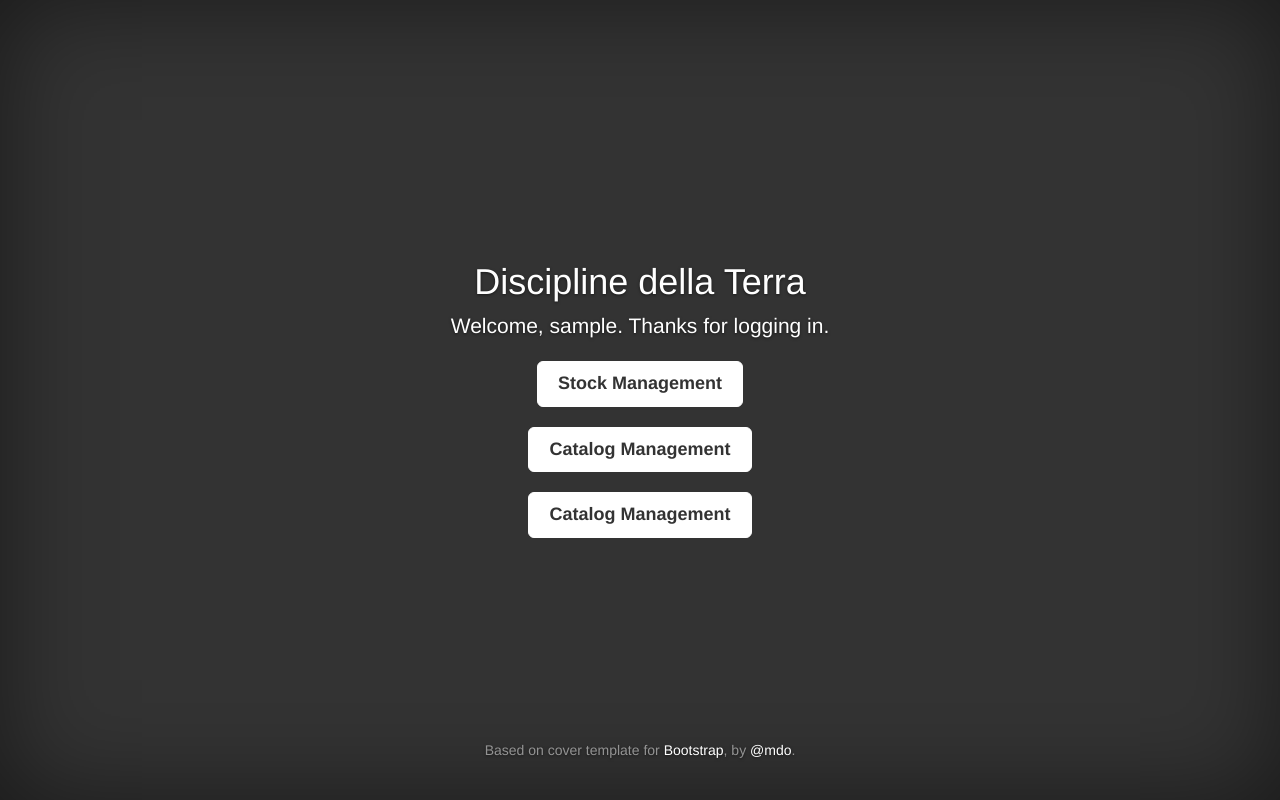
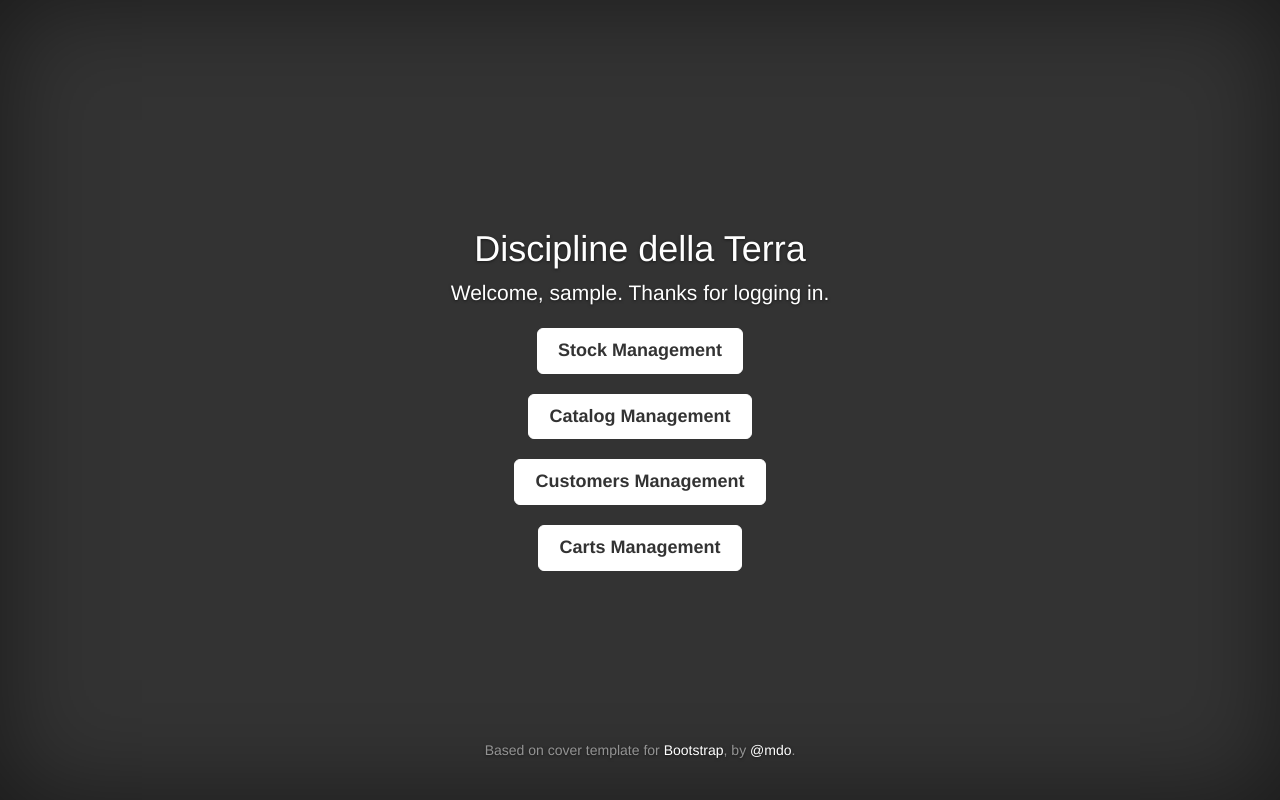
Before and after one commit to denever/discipline_terra, a Django app: page / in a window 1280 px wide. Run offline with Django 3.2, Linux system fonts and the light colour scheme; the visitor is signed in with stand-in values (Sample User, id 1); parts of the project's set-up code (start-up, migrations or seed data) failed here and were passed over; some libraries are stand-ins or nearby versions.

Commit message:
Added application in home

```diff
--- a/cover/templates/cover/cover.html
+++ b/cover/templates/cover/cover.html
@@ -51,10 +51,13 @@
 	      <a href="{% url 'stock' %}" class="btn btn-lg btn-default">{% trans "Stock Management" %}</a>
 	    </p>
 	    <p class="lead">
-	      <a href="catalog" class="btn btn-lg btn-default">{% trans "Catalog Management" %}</a>
+	      <a href="{% url 'catalog' %}" class="btn btn-lg btn-default">{% trans "Catalog Management" %}</a>
 	    </p>
 	    <p class="lead">
-	      <a href="invoices" class="btn btn-lg btn-default">{% trans "Catalog Management" %}</a>
+	      <a href="{% url 'customers' %}" class="btn btn-lg btn-default">{% trans "Customers Management" %}</a>
+	    </p>
+	    <p class="lead">
+	      <a href="{% url 'customers' %}" class="btn btn-lg btn-default">{% trans "Carts Management" %}</a>
 	    </p>
 	    {% else %}
 	    <p class="lead">
```
